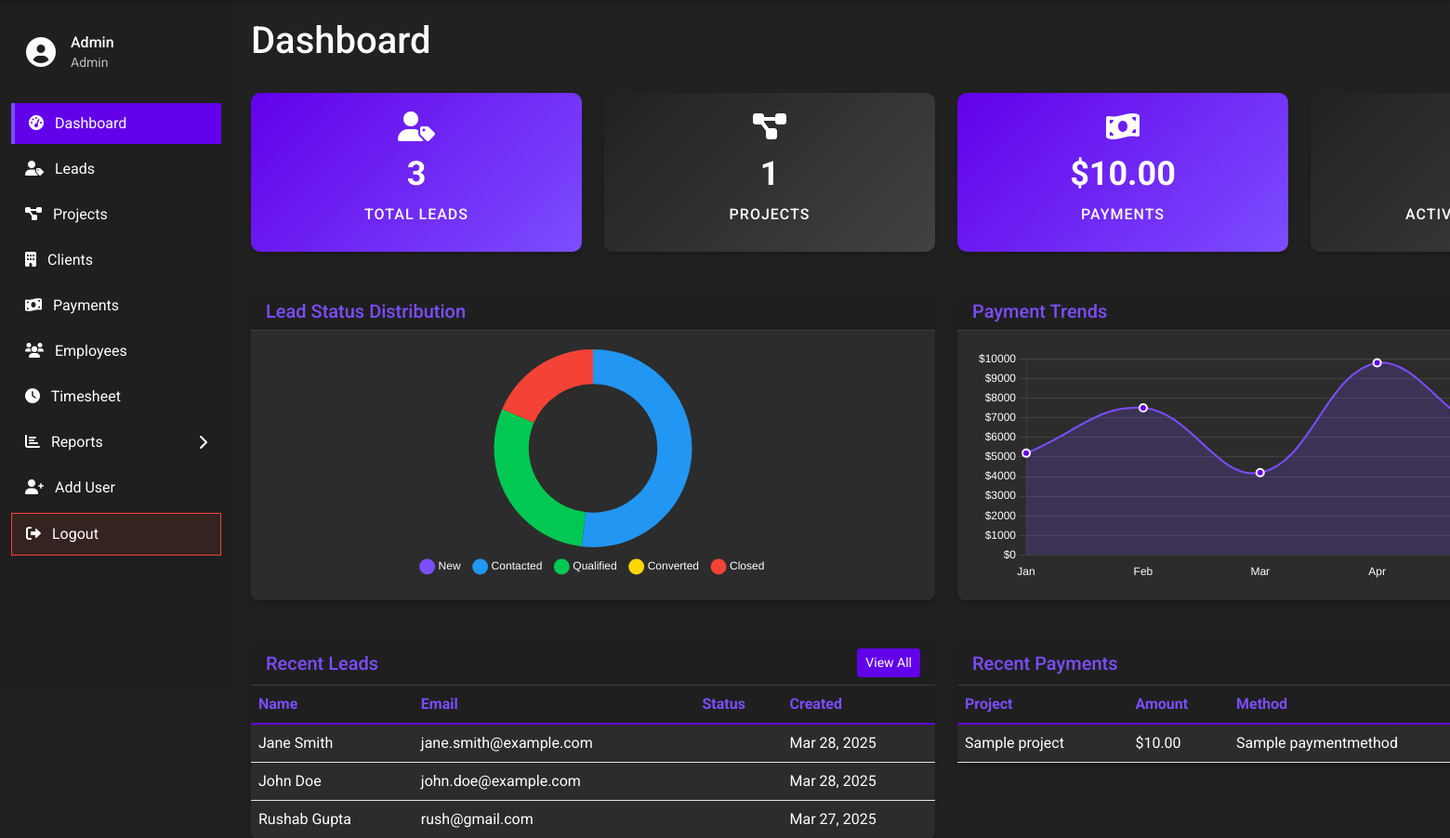
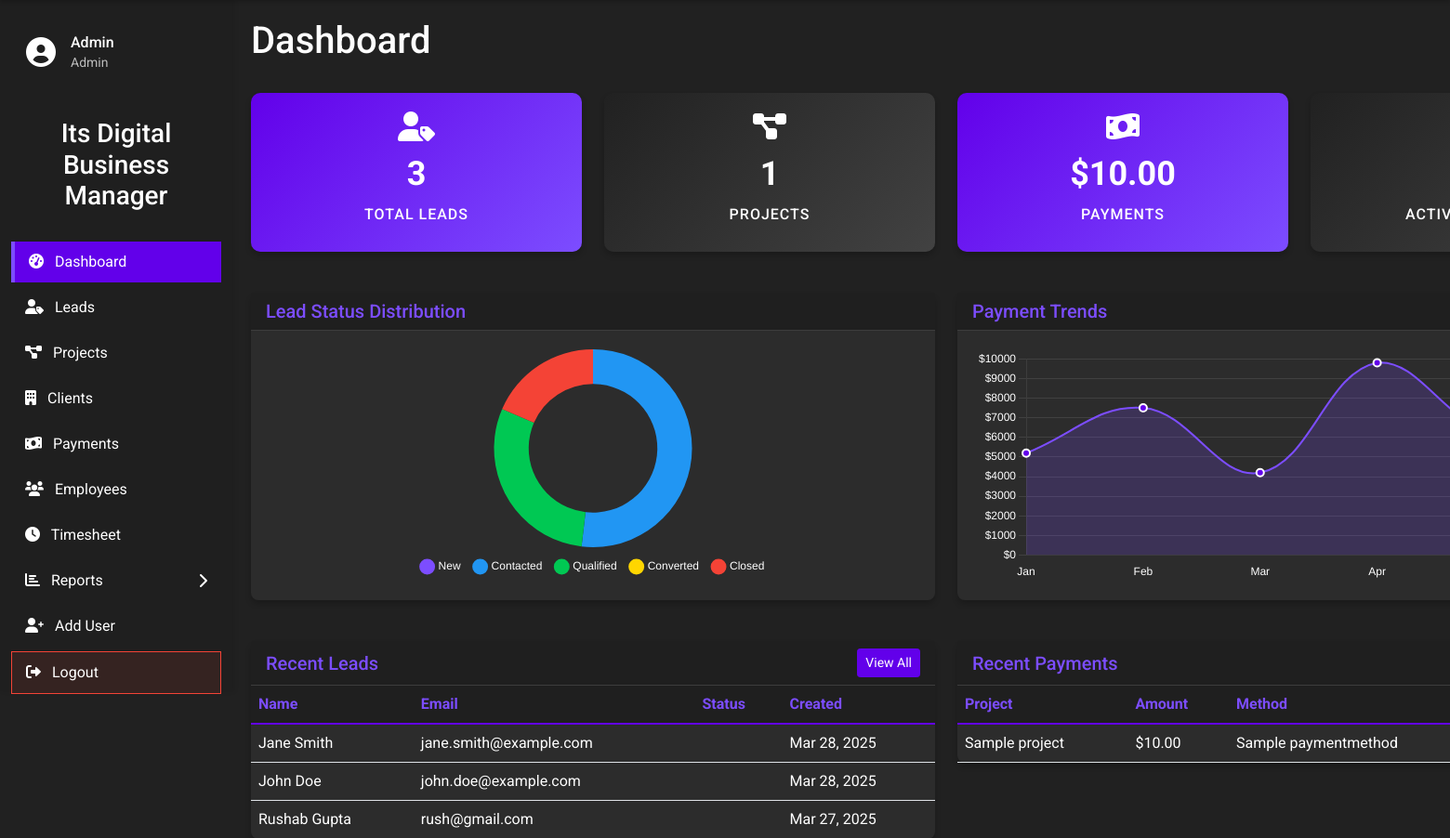
Before and after one commit to pratikgosavii/dbm_pro, a Django app: page /dashboard/ in a window 1560 px wide; the page is wider, and only the part inside the window is pictured. Shown: the part 56-958 px from the top of that part at 93% size. Run offline with Django 4.2, Linux system fonts and the light colour scheme; a user stored in the database is signed in; data comes from the database, SQL or seed files in the repository; tables that the repository leaves empty hold one stand-in row (values such as "Sample post"); parts of the project's set-up code (start-up, migrations or seed data) failed here and were passed over; some libraries are stand-ins or nearby versions.

Commit message:
Assistant checkpoint: Updated sidebar titles
Assistant generated file changes:
- templates/navigation.html: Update sidebar title
- leadmanager/templates/sidebar.html: Update sidebar title

---

User prompt:

change in the sidebar as well ,

Replit-Commit-Author: Assistant
Replit-Commit-Session-Id: 9acde064-6f13-4e83-b800-a27f74cbbb8e

```diff
--- a/leadmanager/templates/sidebar.html
+++ b/leadmanager/templates/sidebar.html
@@ -10,6 +10,9 @@
                 <span class="text-muted small">{{ user_role|title }}</span>
             </div>
         </div>
+
+        <!-- Sidebar Title -->
+        <h3 class="sidebar-title p-3 mb-3">Its Digital Business Manager</h3>
 
         <!-- Navigation Menu -->
         <ul class="sidebar-menu">
@@ -167,4 +170,7 @@
     .rotate-90 {
         transform: rotate(90deg);
     }
+    .sidebar-title {
+        text-align: center;
+    }
 </style>
--- a/templates/navigation.html
+++ b/templates/navigation.html
@@ -1,6 +1,6 @@
 <div id="sidebar" class="border-end shadow-sm" style="background-color: var(--dark-bg);">
     <div class="sidebar-heading text-center py-4">
-        <h3 class="animate__animated animate__pulse animate__infinite text-white"><i class="fas fa-chart-line me-2 text-secondary"></i>LMS</h3>
+        <h3 class="animate__animated animate__pulse animate__infinite text-white"><i class="fas fa-chart-line me-2 text-secondary"></i>IDBM</h3>
     </div>
 
     <div class="list-group list-group-flush mt-3">
```
